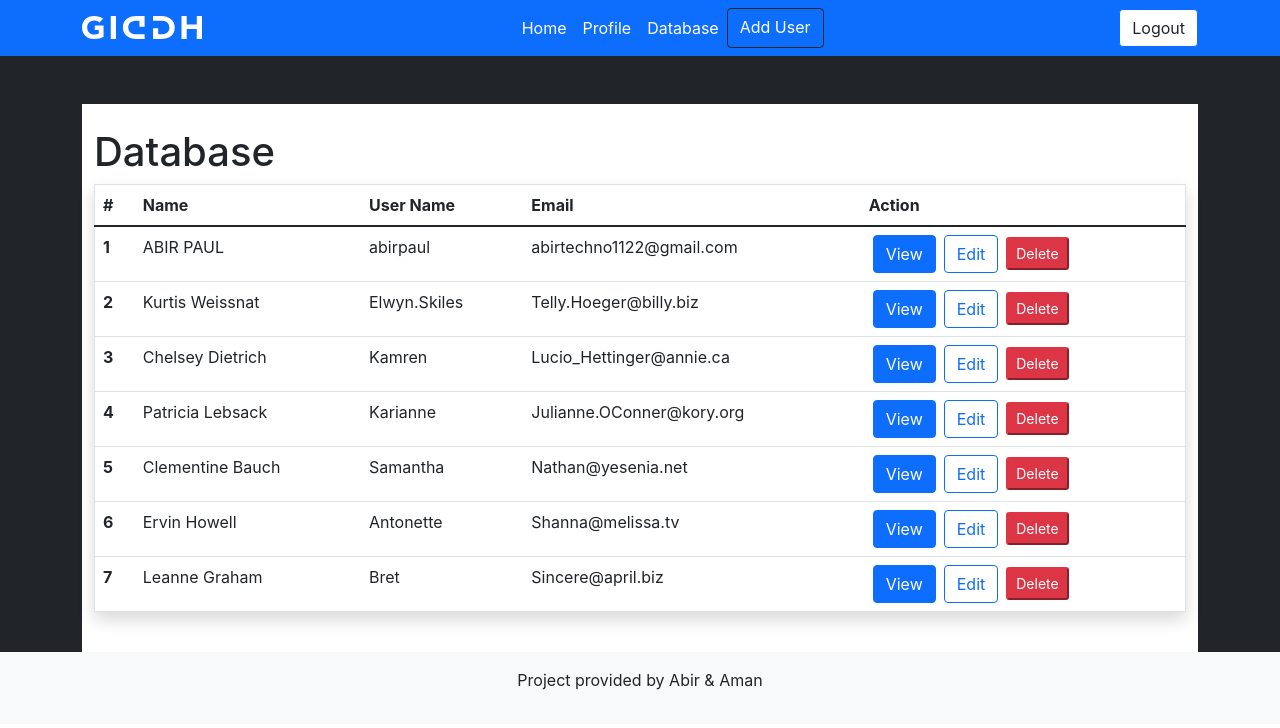
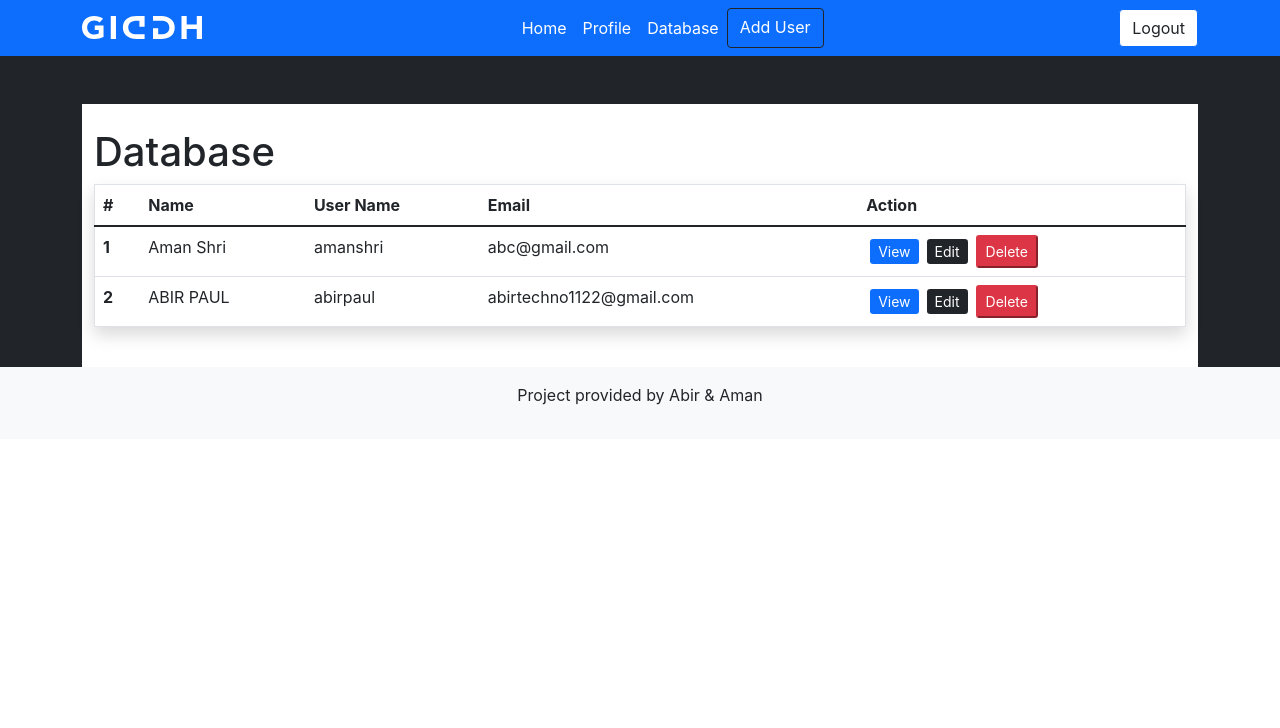
Before and after one commit to wandererabir/giddh, a React (Create React App) app in the folder giddh/: page /database in a window 1280 px wide. Shown: the top 728 px of the page. Built offline with nearby package versions, Linux system fonts and the light colour scheme; data requests are answered from the project's data file.

Commit message:
added webhook
notification whenever a user data is added, updated or removed

```diff
--- a/giddh/db.json
+++ b/giddh/db.json
@@ -1,143 +1,5 @@
 {
   "users": [
-    {
-      "id": 1,
-      "name": "Leanne Graham",
-      "username": "Bret",
-      "email": "Sincere@april.biz",
-      "address": {
-        "street": "Kulas Light",
-        "suite": "Apt. 556",
-        "city": "Gwenborough",
-        "zipcode": "92998-3874",
-        "geo": {
-          "lat": "-37.3159",
-          "lng": "81.1496"
-        }
-      },
-      "phone": "1-770-736-8031 x56442",
-      "website": "hildegard.org",
-      "company": {
-        "name": "Romaguera-Crona",
-        "catchPhrase": "Multi-layered client-server neural-net",
-        "bs": "harness real-time e-markets"
-      }
-    },
-    {
-      "id": 2,
-      "name": "Ervin Howell",
-      "username": "Antonette",
-      "email": "Shanna@melissa.tv",
-      "address": {
-        "street": "Victor Plains",
-        "suite": "Suite 879",
-        "city": "Wisokyburgh",
-        "zipcode": "90566-7771",
-        "geo": {
-          "lat": "-43.9509",
-          "lng": "-34.4618"
-        }
-      },
-      "phone": "010-692-6593 x09125",
-      "website": "anastasia.net",
-      "company": {
-        "name": "Deckow-Crist",
-        "catchPhrase": "Proactive didactic contingency",
-        "bs": "synergize scalable supply-chains"
-      }
-    },
-    {
-      "id": 3,
-      "name": "Clementine Bauch",
-      "username": "Samantha",
-      "email": "Nathan@yesenia.net",
-      "address": {
-        "street": "Douglas Extension",
-        "suite": "Suite 847",
-        "city": "McKenziehaven",
-        "zipcode": "59590-4157",
-        "geo": {
-          "lat": "-68.6102",
-          "lng": "-47.0653"
-        }
-      },
-      "phone": "1-463-123-4447",
-      "website": "ramiro.info",
-      "company": {
-        "name": "Romaguera-Jacobson",
-        "catchPhrase": "Face to face bifurcated interface",
-        "bs": "e-enable strategic applications"
-      }
-    },
-    {
-      "id": 4,
-      "name": "Patricia Lebsack",
-      "username": "Karianne",
-      "email": "Julianne.OConner@kory.org",
-      "address": {
-        "street": "Hoeger Mall",
-        "suite": "Apt. 692",
-        "city": "South Elvis",
-        "zipcode": "53919-4257",
-        "geo": {
-          "lat": "29.4572",
-          "lng": "-164.2990"
-        }
-      },
-      "phone": "493-170-9623 x156",
-      "website": "kale.biz",
-      "company": {
-        "name": "Robel-Corkery",
-        "catchPhrase": "Multi-tiered zero tolerance productivity",
-        "bs": "transition cutting-edge web services"
-      }
-    },
-    {
-      "id": 5,
-      "name": "Chelsey Dietrich",
-      "username": "Kamren",
-      "email": "Lucio_Hettinger@annie.ca",
-      "address": {
-        "street": "Skiles Walks",
-        "suite": "Suite 351",
-        "city": "Roscoeview",
-        "zipcode": "33263",
-        "geo": {
-          "lat": "-31.8129",
-          "lng": "62.5342"
-        }
-      },
-      "phone": "(254)954-1289",
-      "website": "demarco.info",
-      "company": {
-        "name": "Keebler LLC",
-        "catchPhrase": "User-centric fault-tolerant solution",
-        "bs": "revolutionize end-to-end systems"
-      }
-    },
-    {
-      "id": 7,
-      "name": "Kurtis Weissnat",
-      "username": "Elwyn.Skiles",
-      "email": "Telly.Hoeger@billy.biz",
-      "address": {
-        "street": "Rex Trail",
-        "suite": "Suite 280",
-        "city": "Howemouth",
-        "zipcode": "58804-1099",
-        "geo": {
-          "lat": "24.8918",
-          "lng": "21.8984"
-        }
-      },
-      "phone": "210.067.613",
-      "website": "elvis.io",
-      "company": {
-        "name": "Johns Group",
-        "catchPhrase": "Configurable multimedia task-force",
-        "bs": "generate enterprise e-tailers"
-      }
-    },
     {
       "name": "ABIR PAUL",
       "username": "abirpaul",
@@ -145,8 +7,18 @@
       "phone": "08336864101",
       "website": "www.abirpaul.live",
       "id": 8,
-      "timestamp": "Fri Dec 31 2021 14:00:56 GMT+0530 (India Standard Time)",
+      "timestamp": "Fri Dec 31 2021 14:52:13 GMT+0530 (India Standard Time)",
       "actions": "edited"
+    },
+    {
+      "name": "Aman Shri",
+      "username": "amanshri",
+      "email": "abc@gmail.com",
+      "phone": "569626565",
+      "website": "sdsd",
+      "timestamp": "Fri Dec 31 2021 20:41:14 GMT+0530 (India Standard Time)",
+      "actions": "edited",
+      "id": 9
     }
   ]
 }
--- a/giddh/src/components/AddUser.js
+++ b/giddh/src/components/AddUser.js
@@ -1,8 +1,17 @@
 import React, { useState } from "react";
 import axios from 'axios'
 import { useNavigate } from "react-router-dom";
+import { useAuth0 } from '@auth0/auth0-react';
+import { ToastContainer, toast } from 'react-toastify';
+import 'react-toastify/dist/ReactToastify.css';
+
+
+
 const AddUser = () => {
   let history = useNavigate();
+  const delay = ms => new Promise(res => setTimeout(res, ms));
+  const {isAuthenticated, user} = useAuth0();
+
   const [users, setUser] = useState({
     name: "",
     username: "",
@@ -18,9 +27,12 @@ const AddUser = () => {
   };
   const onSubmit = async e => {
     e.preventDefault();
+    toast.info('Added a user');
     await axios.post("http://localhost:3002/users", users);
+    await delay(5000);
     history('/database', { replace: true });
   };
+
   return (
     <div className="container">
       <div className="w-75 mx-auto shadow p-5">
@@ -77,6 +89,7 @@ const AddUser = () => {
             />
           </div>
           <button className="btn btn-primary btn-block">Add User</button>
+          <ToastContainer />
         </form>
       </div>
     </div>
--- a/giddh/src/components/EditUser.js
+++ b/giddh/src/components/EditUser.js
@@ -1,10 +1,15 @@
 import React, { useState, useEffect } from "react";
 import axios from "axios";
 import { useNavigate, useParams } from "react-router-dom";
+import { ToastContainer, toast } from 'react-toastify';
+import 'react-toastify/dist/ReactToastify.css';
+
+
 const EditUser = () => {
   let history = useNavigate();
   const { id } = useParams();
-  console.log("Hi");
+  const delay = ms => new Promise(res => setTimeout(res, ms));
+
   const [user, setUser] = useState({
     name: "",
     username: "",
@@ -25,14 +30,17 @@ const EditUser = () => {
   }, []);
   const onSubmit = async e => {
     e.preventDefault();
+    toast.info('Edited a user');
     await axios.put(`http://localhost:3002/users/${id}`, user);
+    await delay(5000);
     history('/database', { replace: true });
   };
   const loadUser = async () => {
     const result = await axios.get(`http://localhost:3002/users/${id}`);
-    console.log(result);
     setUser(result.data);
   };
+
+
   return (
     <div className="container">
       <div className="w-75 mx-auto shadow p-5">
@@ -89,6 +97,7 @@ const EditUser = () => {
             />
           </div>
           <button className="btn btn-warning btn-block">Update User</button>
+          <ToastContainer />
         </form>
       </div>
     </div>
--- a/giddh/src/views/Database.js
+++ b/giddh/src/views/Database.js
@@ -1,6 +1,9 @@
 import React, { useState, useEffect } from 'react';
 import axios from 'axios';
 import { Link } from "react-router-dom";
+import { ToastContainer, toast } from 'react-toastify';
+import 'react-toastify/dist/ReactToastify.css';
+
 const Database = () => {
     const [users, setUser] = useState([]);
 
@@ -14,6 +17,7 @@ const Database = () => {
     };
 
     const deleteUser = async id => {
+      toast.warning('Deleted the user');
       await axios.delete(`http://localhost:3002/users/${id}`);
       loadUsers();
     };
@@ -41,14 +45,15 @@ const Database = () => {
                   <td>{user.username}</td>
                   <td>{user.email}</td>
                   <td>
-                  <Link class="btn btn-primary mx-1" to={`/users/${user.id}`}>
+                  <Link class="btn-sm btn-primary text-decoration-none mx-1" to={`/users/${user.id}`}>
                     View
                   </Link>
                   <Link
-                    class="btn btn-outline-primary mx-1"
+                    class="btn-sm btn-dark text-decoration-none  mx-1"
                     to={`/users/edit/${user.id}`}
                   >Edit</Link>
                   <button className="btn-sm btn-danger mx-1" onClick={()=>deleteUser(user.id)}>Delete</button>
+                  <ToastContainer />
                   </td>
                 </tr>
               ))}
```
